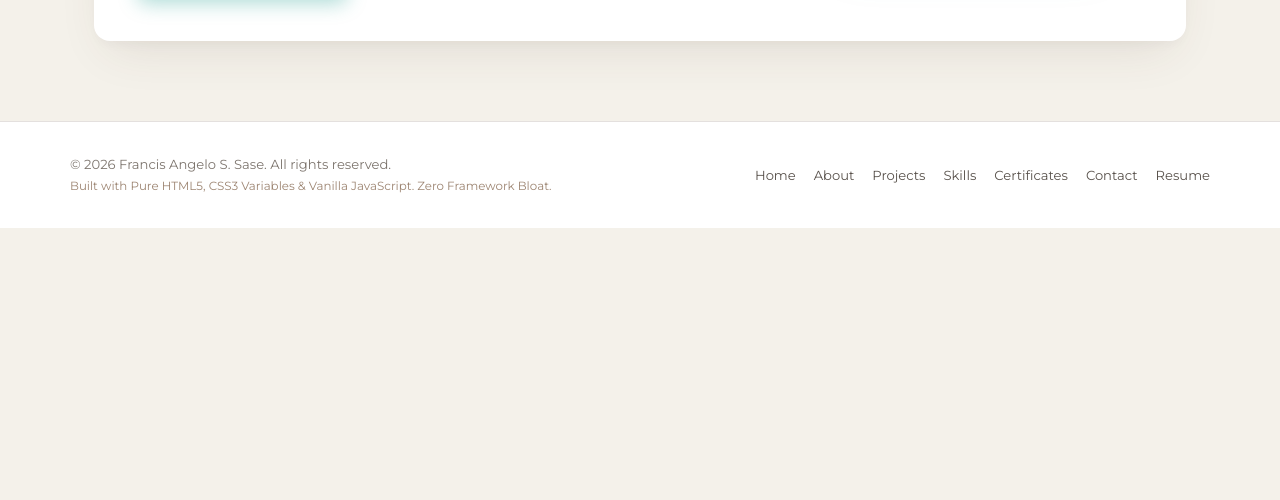
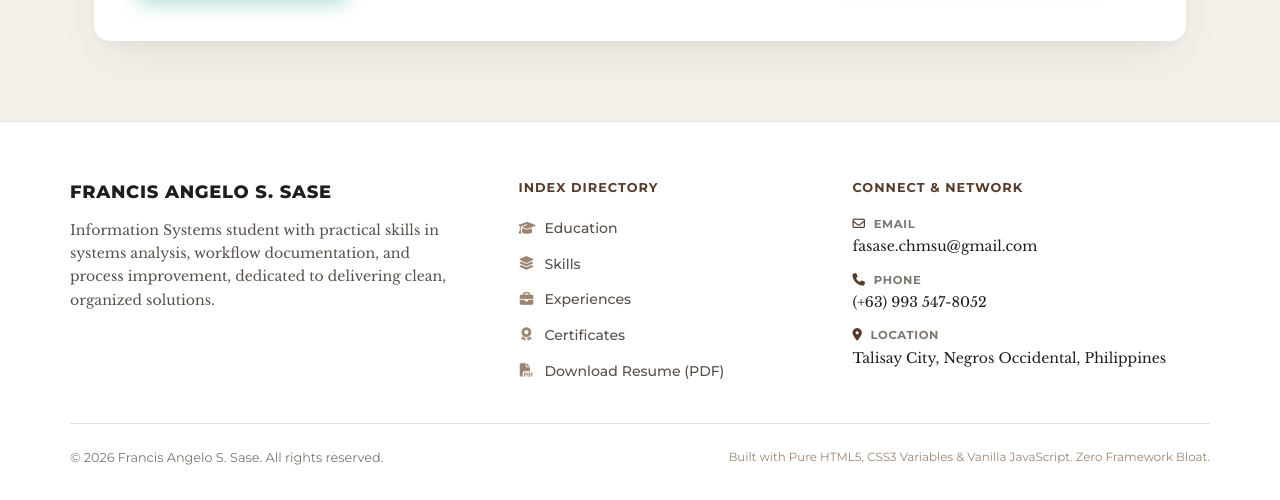
Before and after one commit to fasase13/portfolio, a plain HTML site: page index.html in a window 1280 px wide. Shown: the part 1411-1911 px from the top of the page. Before the commit the page ends 1639 px from the top, so only its background shows below. Drawn offline with nearby package versions, Linux system fonts and the light colour scheme.

Commit message:
Update site footer: Add bio, Index Directory, and Connect & Network sections

```diff
--- a/css/style.css
+++ b/css/style.css
@@ -2479,38 +2479,179 @@ button {
 .site-footer {
   border-top: 1px solid var(--divider-subtle);
   background-color: var(--bg-card);
-  padding: 32px 24px;
+  padding: 56px 24px 32px 24px;
   margin-top: auto;
   transition: var(--transition-theme);
 }
 
-.footer-content {
+.footer-container {
   max-width: 1140px;
   margin: 0 auto;
   display: flex;
+  flex-direction: column;
+  gap: 40px;
+}
+
+.footer-grid {
+  display: grid;
+  grid-template-columns: 1.4fr 1fr 1.25fr;
+  gap: 48px;
+}
+
+/* Column 1: Brand & Profile Bio */
+.footer-brand-title {
+  font-family: var(--font-heading);
+  font-size: 1.12rem;
+  font-weight: 800;
+  letter-spacing: 0.04em;
+  color: var(--text-dark);
+  margin-bottom: 12px;
+  text-transform: uppercase;
+}
+
+.footer-brand-desc {
+  font-family: var(--font-body);
+  font-size: 0.88rem;
+  line-height: 1.65;
+  color: var(--text-secondary);
+  max-width: 380px;
+}
+
+/* Section Headings for Columns 2 & 3 */
+.footer-col-heading {
+  font-family: var(--font-heading);
+  font-size: 0.80rem;
+  font-weight: 700;
+  letter-spacing: 0.08em;
+  text-transform: uppercase;
+  color: var(--primary-brown);
+  margin-bottom: 16px;
+}
+
+/* Column 2: Index Directory Navigation List */
+.footer-nav-list {
+  list-style: none;
+  display: flex;
+  flex-direction: column;
+  gap: 10px;
+  padding: 0;
+  margin: 0;
+}
+
+.footer-nav-link {
+  display: inline-flex;
+  align-items: center;
+  gap: 10px;
+  font-family: var(--font-heading);
+  font-size: 0.88rem;
+  font-weight: 500;
+  color: var(--text-secondary);
+  text-decoration: none;
+  background: none;
+  border: none;
+  padding: 0;
+  cursor: pointer;
+  text-align: left;
+  transition: color 0.2s ease, transform 0.2s var(--ease-spring);
+}
+
+.footer-nav-icon {
+  font-size: 0.85rem;
+  color: var(--light-brown);
+  width: 16px;
+  text-align: center;
+  flex-shrink: 0;
+  transition: color 0.2s ease;
+}
+
+.footer-nav-link:hover {
+  color: var(--primary-brown);
+  transform: translateX(4px);
+}
+
+.footer-nav-link:hover .footer-nav-icon {
+  color: var(--primary-brown);
+}
+
+/* Column 3: Connect & Network List */
+.footer-contact-list {
+  list-style: none;
+  display: flex;
+  flex-direction: column;
+  gap: 14px;
+  padding: 0;
+  margin: 0;
+}
+
+.footer-contact-item {
+  display: flex;
+  flex-direction: column;
+  gap: 3px;
+}
+
+.footer-contact-label {
+  display: inline-flex;
+  align-items: center;
+  gap: 8px;
+  font-family: var(--font-heading);
+  font-size: 0.72rem;
+  font-weight: 700;
+  letter-spacing: 0.06em;
+  text-transform: uppercase;
+  color: var(--text-muted);
+}
+
+.footer-contact-label i {
+  color: var(--primary-brown);
+  font-size: 0.78rem;
+}
+
+.footer-contact-value {
+  font-family: var(--font-body);
+  font-size: 0.88rem;
+  color: var(--text-dark);
+  text-decoration: none;
+  transition: color 0.2s ease;
+  line-height: 1.45;
+}
+
+a.footer-contact-value:hover {
+  color: var(--primary-brown);
+  text-decoration: underline;
+}
+
+/* Bottom Bar */
+.footer-bottom-bar {
+  border-top: 1px solid var(--divider-subtle);
+  padding-top: 24px;
+  display: flex;
   align-items: center;
   justify-content: space-between;
   flex-wrap: wrap;
-  gap: 16px;
-  font-family: var(--font-heading);
-  font-size: 0.82rem;
+  gap: 12px;
+  font-family: var(--font-heading);
+  font-size: 0.80rem;
   color: var(--text-muted);
 }
 
-.footer-links {
-  display: flex;
-  align-items: center;
-  gap: 18px;
-  list-style: none;
-}
-
-.footer-link {
-  color: var(--text-secondary);
-  transition: color 0.2s ease;
-}
-
-.footer-link:hover {
-  color: var(--primary-brown);
+.footer-tagline {
+  font-size: 0.74rem;
+  color: var(--light-brown);
+}
+
+@media screen and (max-width: 860px) {
+  .site-footer {
+    padding: 40px 20px 24px 20px;
+  }
+  .footer-grid {
+    grid-template-columns: 1fr;
+    gap: 32px;
+  }
+  .footer-bottom-bar {
+    flex-direction: column;
+    align-items: flex-start;
+    gap: 8px;
+  }
 }
 
 /* --------------------------------------------------------------------------
--- a/index.html
+++ b/index.html
@@ -1314,22 +1314,100 @@
 
   <!-- ==================== SITE FOOTER ==================== -->
   <footer class="site-footer" role="contentinfo">
-    <div class="footer-content">
-      <div>
+    <div class="footer-container">
+
+      <!-- 3-Column Footer Grid -->
+      <div class="footer-grid">
+
+        <!-- Column 1: Brand & Profile Bio -->
+        <div class="footer-col footer-col-brand">
+          <div class="footer-brand-title">FRANCIS ANGELO S. SASE</div>
+          <p class="footer-brand-desc">
+            Information Systems student with practical skills in systems analysis, workflow documentation, and process improvement, dedicated to delivering clean, organized solutions.
+          </p>
+        </div>
+
+        <!-- Column 2: Index Directory -->
+        <div class="footer-col">
+          <div class="footer-col-heading">INDEX DIRECTORY</div>
+          <ul class="footer-nav-list" role="list">
+            <li>
+              <a href="#resume" class="footer-nav-link" data-navigate="resume">
+                <i class="fa-solid fa-graduation-cap footer-nav-icon" aria-hidden="true"></i>
+                <span>Education</span>
+              </a>
+            </li>
+            <li>
+              <a href="#skills" class="footer-nav-link" data-navigate="skills">
+                <i class="fa-solid fa-layer-group footer-nav-icon" aria-hidden="true"></i>
+                <span>Skills</span>
+              </a>
+            </li>
+            <li>
+              <a href="#resume" class="footer-nav-link" data-navigate="resume">
+                <i class="fa-solid fa-briefcase footer-nav-icon" aria-hidden="true"></i>
+                <span>Experiences</span>
+              </a>
+            </li>
+            <li>
+              <a href="#certificates" class="footer-nav-link" data-navigate="certificates">
+                <i class="fa-solid fa-award footer-nav-icon" aria-hidden="true"></i>
+                <span>Certificates</span>
+              </a>
+            </li>
+            <li>
+              <button type="button" class="footer-nav-link print-trigger-btn footer-download-btn" aria-label="Download Resume PDF">
+                <i class="fa-solid fa-file-pdf footer-nav-icon" aria-hidden="true"></i>
+                <span>Download Resume (PDF)</span>
+              </button>
+            </li>
+          </ul>
+        </div>
+
+        <!-- Column 3: Connect & Network -->
+        <div class="footer-col">
+          <div class="footer-col-heading">CONNECT &amp; NETWORK</div>
+          <ul class="footer-contact-list" role="list">
+            <li class="footer-contact-item">
+              <span class="footer-contact-label">
+                <i class="fa-regular fa-envelope" aria-hidden="true"></i>
+                <span>Email</span>
+              </span>
+              <a href="mailto:fasase.chmsu@gmail.com" class="footer-contact-value">
+                fasase.chmsu@gmail.com
+              </a>
+            </li>
+            <li class="footer-contact-item">
+              <span class="footer-contact-label">
+                <i class="fa-solid fa-phone" aria-hidden="true"></i>
+                <span>Phone</span>
+              </span>
+              <a href="tel:+639935478052" class="footer-contact-value">
+                (+63) 993 547-8052
+              </a>
+            </li>
+            <li class="footer-contact-item">
+              <span class="footer-contact-label">
+                <i class="fa-solid fa-location-dot" aria-hidden="true"></i>
+                <span>Location</span>
+              </span>
+              <span class="footer-contact-value">
+                Talisay City, Negros Occidental, Philippines
+              </span>
+            </li>
+          </ul>
+        </div>
+
+      </div>
+
+      <!-- Bottom Copyright & Colophon Bar -->
+      <div class="footer-bottom-bar">
         <span>&copy; 2026 Francis Angelo S. Sase. All rights reserved.</span>
-        <span style="display: block; font-size: 0.74rem; color: var(--light-brown); margin-top: 2px;">
-          Built with Pure HTML5, CSS3 Variables & Vanilla JavaScript. Zero Framework Bloat.
+        <span class="footer-tagline">
+          Built with Pure HTML5, CSS3 Variables &amp; Vanilla JavaScript. Zero Framework Bloat.
         </span>
       </div>
-      <ul class="footer-links">
-        <li><a href="#home" class="footer-link" data-navigate="home">Home</a></li>
-        <li><a href="#about" class="footer-link" data-navigate="about">About</a></li>
-        <li><a href="#projects" class="footer-link" data-navigate="projects">Projects</a></li>
-        <li><a href="#skills" class="footer-link" data-navigate="skills">Skills</a></li>
-        <li><a href="#certificates" class="footer-link" data-navigate="certificates">Certificates</a></li>
-        <li><a href="#contact" class="footer-link" data-navigate="contact">Contact</a></li>
-        <li><a href="#resume" class="footer-link" data-navigate="resume">Resume</a></li>
-      </ul>
+
     </div>
   </footer>
 
```
